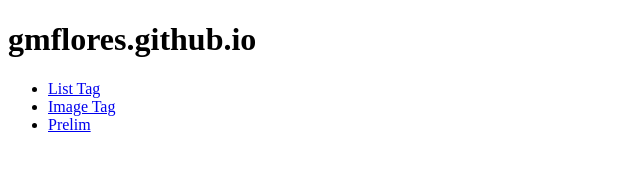
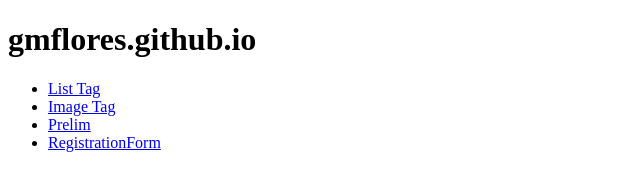
Before and after one commit to GabmFlores/gmflores.github.io, a plain HTML site: page index.html in a window 1280 px wide. Shown: the whole page, without its empty margins (0-640 px from the left). Drawn offline with Linux system fonts and the light colour scheme.

Commit message:
Update index.html

```diff
--- a/index.html
+++ b/index.html
@@ -11,6 +11,7 @@
     <li><a href="https://gabmflores.github.io/gmflores.github.io/List_tag.html" target="_blank">List Tag</a></li>
     <li><a href="https://gabmflores.github.io/gmflores.github.io/Image_tag.html" target="_blank">Image Tag</a></li>
     <li><a href="https://gabmflores.github.io/gmflores.github.io/Prelims_Flores.html" target="_blank">Prelim</a></li>
+    <li><a href="https://github.com/GabmFlores/gmflores.github.io/edit/main/index.html" target="_blank">RegistrationForm</a></li>
 </ul>
 
 </body>
```
